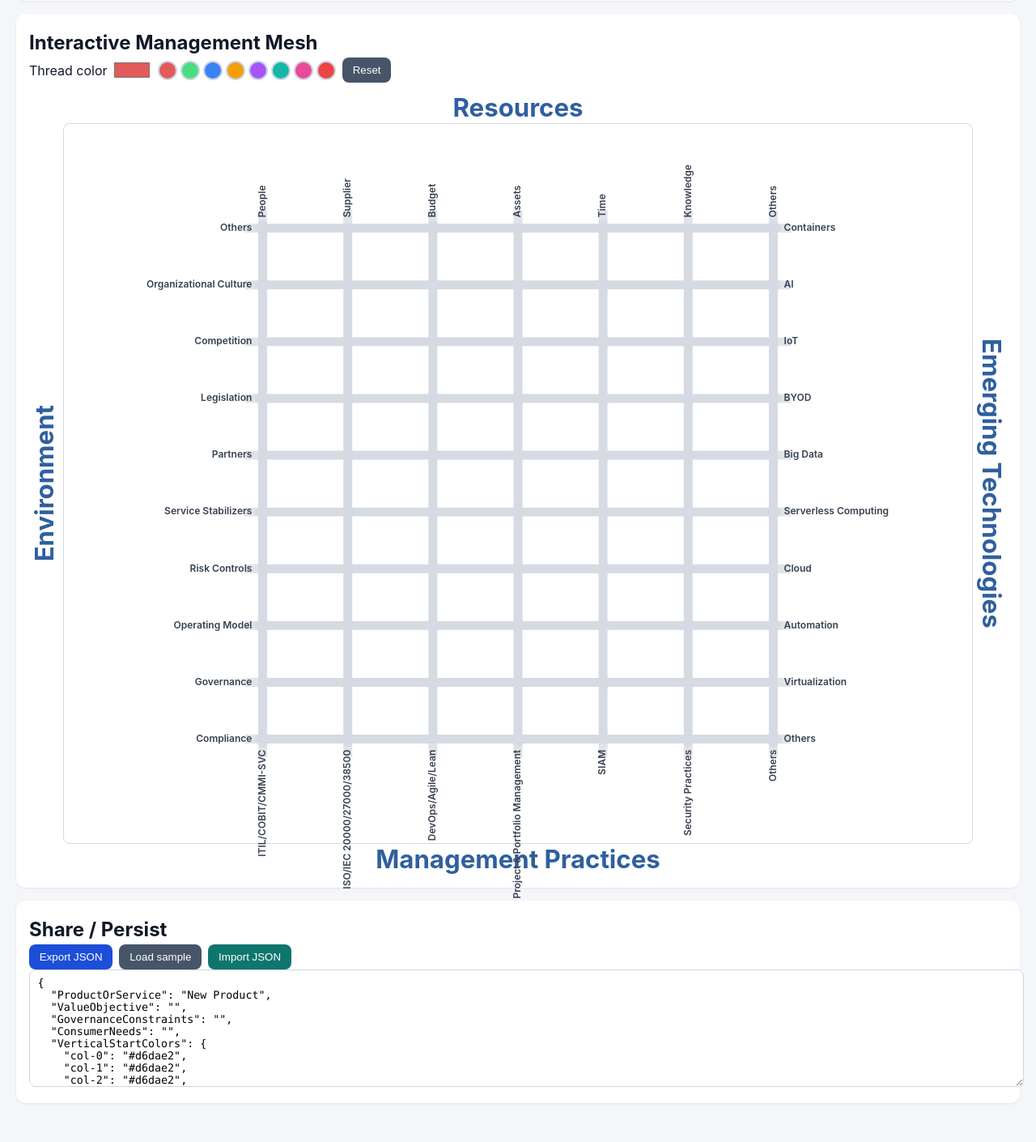
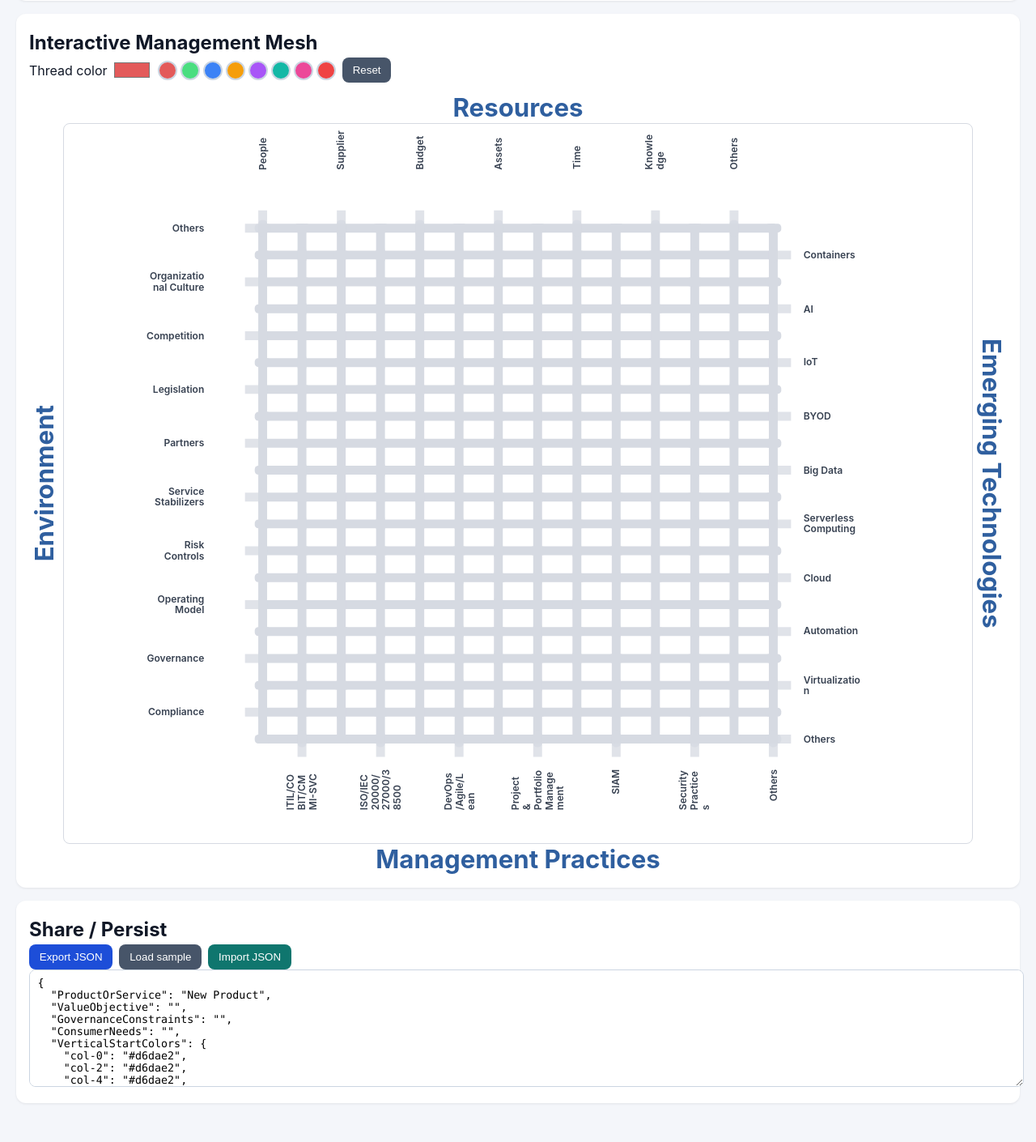
Before and after one commit to enijburg/ManagementMesh, an ASP.NET Core app: page / in a window 1280 px wide. Shown: the part 237-1647 px from the top of the page at 81% size. Run offline with ASP.NET Core 8, Linux system fonts and the light colour scheme.

Commit message:
Split shared mesh threads into per-label lanes with wrapping labels
Agent-Logs-Url: https://github.com/enijburg/ManagementMesh/sessions/394c6abf-aab9-43be-a299-8da8c73cef02

Co-authored-by: enijburg <26871632+enijburg@users.noreply.github.com>

```diff
--- a/src/ManagementMesh.Editor/Pages/Index.razor
+++ b/src/ManagementMesh.Editor/Pages/Index.razor
@@ -64,12 +64,19 @@
                 @for (var col = ColorColStart; col <= ColorColEnd; col++)
                 {
                     var key = ColumnKey(col);
+                    if (IsTopColumn(col))
+                    {
+                        // Top-label lane: thread originates at the top edge, protrudes into the top label area.
                         var startStop = Document.VerticalStartStops.GetValueOrDefault(key, VertStartInactive);
                         if (startStop >= ColorRowStart)
                         {
                             var color = Document.VerticalStartColors.GetValueOrDefault(key, DefaultColor);
                             @((MarkupString)$"<path d=\"{VertStartPath(X(col), MeshStartY - LaneProtrusion, Y(startStop))}\" fill=\"{color}\" fill-opacity=\"{Fmt(ThreadOpacity)}\" />")
                         }
+                    }
+                    else
+                    {
+                        // Bottom-label lane: thread originates at the bottom edge, protrudes into the bottom label area.
                         var endStop = Document.VerticalEndStops.GetValueOrDefault(key, VertEndInactive);
                         if (endStop <= ColorRowEnd)
                         {
@@ -77,21 +84,30 @@
                             @((MarkupString)$"<path d=\"{VertEndPath(X(col), MeshEndY + LaneProtrusion, Y(endStop))}\" fill=\"{color}\" fill-opacity=\"{Fmt(ThreadOpacity)}\" />")
                         }
                     }
+                }
 
                 @for (var row = ColorRowStart; row <= ColorRowEnd; row++)
                 {
                     var key = RowKey(row);
+                    if (IsLeftRow(row))
+                    {
+                        // Left-label lane: thread originates at the left edge, protrudes into the left label area.
                         var startStop = Document.HorizontalStartStops.GetValueOrDefault(key, HorizStartInactive);
                         if (startStop >= ColorColStart)
                         {
                             var color = Document.HorizontalStartColors.GetValueOrDefault(key, DefaultColor);
                             @((MarkupString)$"<path d=\"{HorizStartPath(MeshStartX - LaneProtrusion, X(startStop), Y(row))}\" fill=\"{color}\" fill-opacity=\"{Fmt(ThreadOpacity)}\" />")
                         }
+                    }
+                    else
+                    {
+                        // Right-label lane: thread originates at the right edge, protrudes into the right label area.
                         var endStop = Document.HorizontalEndStops.GetValueOrDefault(key, HorizEndInactive);
                         if (endStop <= ColorColEnd)
                         {
                             var color = Document.HorizontalEndColors.GetValueOrDefault(key, DefaultColor);
                             @((MarkupString)$"<path d=\"{HorizEndPath(MeshEndX + LaneProtrusion, X(endStop), Y(row))}\" fill=\"{color}\" fill-opacity=\"{Fmt(ThreadOpacity)}\" />")
+                        }
                     }
                 }
 
@@ -143,61 +159,101 @@
                 @for (var col = ColorColStart; col <= ColorColEnd; col++)
                 {
                     var c = col;
+                    if (IsTopColumn(c))
+                    {
                         <line class="drag-handle" x1="@X(c)" y1="@(MeshStartY - HitBand)" x2="@X(c)" y2="@MeshStartY" stroke="transparent" stroke-width="36"
                               @onpointerdown="() => BeginDrag(ThreadAxis.Vertical, c, ThreadOrigin.Start)" />
                     }
-
-                @for (var col = ColorColStart; col <= ColorColEnd; col++)
+                    else
                     {
-                    var c = col;
                         <line class="drag-handle" x1="@X(c)" y1="@MeshEndY" x2="@X(c)" y2="@(MeshEndY + HitBand)" stroke="transparent" stroke-width="36"
                               @onpointerdown="() => BeginDrag(ThreadAxis.Vertical, c, ThreadOrigin.End)" />
+                    }
                 }
 
                 @for (var row = ColorRowStart; row <= ColorRowEnd; row++)
                 {
                     var r = row;
+                    if (IsLeftRow(r))
+                    {
                         <line class="drag-handle" x1="@(MeshStartX - HitBand)" y1="@Y(r)" x2="@MeshStartX" y2="@Y(r)" stroke="transparent" stroke-width="36"
                               @onpointerdown="() => BeginDrag(ThreadAxis.Horizontal, r, ThreadOrigin.Start)" />
                     }
-
-                @for (var row = ColorRowStart; row <= ColorRowEnd; row++)
+                    else
                     {
-                    var r = row;
                         <line class="drag-handle" x1="@MeshEndX" y1="@Y(r)" x2="@(MeshEndX + HitBand)" y2="@Y(r)" stroke="transparent" stroke-width="36"
                               @onpointerdown="() => BeginDrag(ThreadAxis.Horizontal, r, ThreadOrigin.End)" />
+                    }
                 }
 
                 @for (var col = 0; col < VerticalCount; col++)
                 {
-                    var lx = (int)X(col);
-                    var topY = (int)TopLabelY;
-                    var topLabel = col < Resources.Length ? Resources[col] : string.Empty;
-                    @((MarkupString)$"<text class=\"mesh-label-text\" transform=\"translate({lx} {topY}) rotate(-90)\" text-anchor=\"start\" dominant-baseline=\"middle\">{System.Net.WebUtility.HtmlEncode(topLabel)}</text>")
+                    if (IsTopColumn(col))
+                    {
+                        var idx = TopIndex(col);
+                        if (idx < Resources.Length)
+                        {
+                            var label = Resources[idx];
+                            var boxX = X(col) - StepX;
+                            var boxW = StepX * 2;
+                            var boxH = SvgLabelSpace - LabelGap - LaneProtrusion;
+                            <foreignObject x="@Fmt(boxX)" y="0" width="@Fmt(boxW)" height="@Fmt(boxH)">
+                                <div xmlns="http://www.w3.org/1999/xhtml" class="mesh-label-wrap mesh-label-top">
+                                    <div class="mesh-label-inner">@label</div>
+                                </div>
+                            </foreignObject>
                         }
-
-                @for (var col = 0; col < VerticalCount; col++)
+                    }
+                    else
                     {
-                    var lx = (int)X(col);
-                    var botY = (int)BottomLabelY;
-                    var botLabel = col < ManagementPractices.Length ? ManagementPractices[col] : string.Empty;
-                    @((MarkupString)$"<text class=\"mesh-label-text\" transform=\"translate({lx} {botY}) rotate(-90)\" text-anchor=\"end\" dominant-baseline=\"middle\">{System.Net.WebUtility.HtmlEncode(botLabel)}</text>")
+                        var idx = BottomIndex(col);
+                        if (idx < ManagementPractices.Length)
+                        {
+                            var label = ManagementPractices[idx];
+                            var boxX = X(col) - StepX;
+                            var boxW = StepX * 2;
+                            var boxH = SvgLabelSpace - LabelGap - LaneProtrusion;
+                            var boxY = MeshEndY + LabelGap + LaneProtrusion;
+                            <foreignObject x="@Fmt(boxX)" y="@Fmt(boxY)" width="@Fmt(boxW)" height="@Fmt(boxH)">
+                                <div xmlns="http://www.w3.org/1999/xhtml" class="mesh-label-wrap mesh-label-bottom">
+                                    <div class="mesh-label-inner">@label</div>
+                                </div>
+                            </foreignObject>
+                        }
+                    }
                 }
 
                 @for (var row = 0; row < HorizontalCount; row++)
                 {
-                    var ly = (int)Y(row);
-                    var lx = (int)LeftLabelX;
-                    var leftLabel = row < Environment.Length ? Environment[row] : string.Empty;
-                    @((MarkupString)$"<text class=\"mesh-label-text\" x=\"{lx}\" y=\"{ly}\" text-anchor=\"end\" dominant-baseline=\"middle\">{System.Net.WebUtility.HtmlEncode(leftLabel)}</text>")
+                    if (IsLeftRow(row))
+                    {
+                        var idx = LeftIndex(row);
+                        if (idx < Environment.Length)
+                        {
+                            var label = Environment[idx];
+                            var boxY = Y(row) - StepY;
+                            var boxH = StepY * 2;
+                            var boxW = SvgHLabelSpace - LabelGap - LaneProtrusion;
+                            <foreignObject x="0" y="@Fmt(boxY)" width="@Fmt(boxW)" height="@Fmt(boxH)">
+                                <div xmlns="http://www.w3.org/1999/xhtml" class="mesh-label-wrap mesh-label-left">@label</div>
+                            </foreignObject>
                         }
-
-                @for (var row = 0; row < HorizontalCount; row++)
+                    }
+                    else
                     {
-                    var ly = (int)Y(row);
-                    var rx = (int)RightLabelX;
-                    var rightLabel = row < EmergingTechnologies.Length ? EmergingTechnologies[row] : string.Empty;
-                    @((MarkupString)$"<text class=\"mesh-label-text\" x=\"{rx}\" y=\"{ly}\" text-anchor=\"start\" dominant-baseline=\"middle\">{System.Net.WebUtility.HtmlEncode(rightLabel)}</text>")
+                        var idx = RightIndex(row);
+                        if (idx < EmergingTechnologies.Length)
+                        {
+                            var label = EmergingTechnologies[idx];
+                            var boxY = Y(row) - StepY;
+                            var boxH = StepY * 2;
+                            var boxW = SvgHLabelSpace - LabelGap - LaneProtrusion;
+                            var boxX = MeshEndX + LabelGap + LaneProtrusion;
+                            <foreignObject x="@Fmt(boxX)" y="@Fmt(boxY)" width="@Fmt(boxW)" height="@Fmt(boxH)">
+                                <div xmlns="http://www.w3.org/1999/xhtml" class="mesh-label-wrap mesh-label-right">@label</div>
+                            </foreignObject>
+                        }
+                    }
                 }
             </svg>
         </div>
@@ -236,8 +292,23 @@
 
     private static int SvgTotalHeight => SvgSize + 2 * SvgLabelSpace;
     private static int SvgTotalWidth => SvgSize + 2 * SvgHLabelSpace;
-    private static int VerticalCount => Math.Max(Resources.Length, ManagementPractices.Length);
-    private static int HorizontalCount => Math.Max(Environment.Length, EmergingTechnologies.Length);
+
+    // Each label owns its own lane. Top- and bottom-label lanes alternate across the columns;
+    // left- and right-label lanes alternate across the rows. Even indices are top/left lanes,
+    // odd indices are bottom/right lanes.
+    private static int TopCount => Resources.Length;
+    private static int BottomCount => ManagementPractices.Length;
+    private static int LeftCount => Environment.Length;
+    private static int RightCount => EmergingTechnologies.Length;
+    private static int VerticalCount => TopCount + BottomCount;
+    private static int HorizontalCount => LeftCount + RightCount;
+
+    private static bool IsTopColumn(int col) => col % 2 == 0;
+    private static bool IsLeftRow(int row) => row % 2 == 0;
+    private static int TopIndex(int col) => col / 2;
+    private static int BottomIndex(int col) => col / 2;
+    private static int LeftIndex(int row) => row / 2;
+    private static int RightIndex(int row) => row / 2;
 
     private static int ColorColStart => 0;
     private static int ColorColEnd => VerticalCount - 1;
@@ -284,19 +355,35 @@
         for (var col = 0; col < VerticalCount; col++)
         {
             var key = ColumnKey(col);
+            if (IsTopColumn(col))
+            {
+                // Top-label lane: only a Start (top-origin) thread exists.
                 doc.VerticalStartColors[key] = DefaultColor;
-            doc.VerticalStartStops[key]  = ColorRowStart;   // stub visible at top boundary by default
-            doc.VerticalEndColors[key]   = DefaultColor;
-            doc.VerticalEndStops[key]    = ColorRowEnd;     // stub visible at bottom boundary by default
+                doc.VerticalStartStops[key]  = ColorRowStart;
+            }
+            else
+            {
+                // Bottom-label lane: only an End (bottom-origin) thread exists.
+                doc.VerticalEndColors[key] = DefaultColor;
+                doc.VerticalEndStops[key]  = ColorRowEnd;
+            }
         }
 
         for (var row = 0; row < HorizontalCount; row++)
         {
             var key = RowKey(row);
+            if (IsLeftRow(row))
+            {
+                // Left-label lane: only a Start (left-origin) thread exists.
                 doc.HorizontalStartColors[key] = DefaultColor;
-            doc.HorizontalStartStops[key]  = ColorColStart; // stub visible at left boundary by default
-            doc.HorizontalEndColors[key]   = DefaultColor;
-            doc.HorizontalEndStops[key]    = ColorColEnd;   // stub visible at right boundary by default
+                doc.HorizontalStartStops[key]  = ColorColStart;
+            }
+            else
+            {
+                // Right-label lane: only an End (right-origin) thread exists.
+                doc.HorizontalEndColors[key] = DefaultColor;
+                doc.HorizontalEndStops[key]  = ColorColEnd;
+            }
         }
 
         return doc;
@@ -472,14 +559,21 @@
     {
         Document = SeedDocument();
 
-        Document.VerticalStartColors[ColumnKey(2)] = "#e35a5a";
-        Document.VerticalStartStops[ColumnKey(2)]  = 5;
+        // Resources[0] = "People" lives on the even column 0 (top lane).
+        Document.VerticalStartColors[ColumnKey(0)] = "#e35a5a";
+        Document.VerticalStartStops[ColumnKey(0)]  = 5;
 
-        Document.VerticalStartColors[ColumnKey(3)] = "#e35a5a";
-        Document.VerticalStartStops[ColumnKey(3)]  = 3;
+        // Resources[2] = "Budget" lives on the even column 4 (top lane).
+        Document.VerticalStartColors[ColumnKey(4)] = "#e35a5a";
+        Document.VerticalStartStops[ColumnKey(4)]  = 3;
 
-        Document.HorizontalEndColors[RowKey(1)] = "#e35a5a";
-        Document.HorizontalEndStops[RowKey(1)]  = 4;
+        // ManagementPractices[1] = "ISO/IEC..." lives on the odd column 3 (bottom lane).
+        Document.VerticalEndColors[ColumnKey(3)] = "#f59e0b";
+        Document.VerticalEndStops[ColumnKey(3)]  = 4;
+
+        // EmergingTechnologies[1] = "AI" lives on the odd row 3 (right lane).
+        Document.HorizontalEndColors[RowKey(3)] = "#3b82f6";
+        Document.HorizontalEndStops[RowKey(3)]  = 4;
 
         ExportJson();
     }
--- a/src/ManagementMesh.Editor/wwwroot/css/app.css
+++ b/src/ManagementMesh.Editor/wwwroot/css/app.css
@@ -120,6 +120,67 @@ textarea {
   pointer-events: none;
 }
 
+/* Label wrappers rendered inside <foreignObject>. They keep the current orientation
+   (top/bottom labels read bottom-to-top, left/right read left-to-right) but wrap onto
+   multiple lines when a label gets too long. */
+.mesh-label-wrap {
+  width: 100%;
+  height: 100%;
+  display: flex;
+  box-sizing: border-box;
+  font-size: 11px;
+  font-weight: 600;
+  color: #374151;
+  font-family: Inter, system-ui, -apple-system, Segoe UI, Roboto, sans-serif;
+  line-height: 1.15;
+  overflow: hidden;
+  user-select: none;
+  pointer-events: none;
+  word-break: break-word;
+  overflow-wrap: anywhere;
+}
+
+.mesh-label-top,
+.mesh-label-bottom {
+  justify-content: center;
+}
+
+.mesh-label-top {
+  align-items: flex-end;
+  padding-bottom: 2px;
+}
+
+.mesh-label-bottom {
+  align-items: flex-start;
+  padding-top: 2px;
+}
+
+.mesh-label-top .mesh-label-inner,
+.mesh-label-bottom .mesh-label-inner {
+  writing-mode: vertical-rl;
+  transform: rotate(180deg);
+  max-width: 100%;
+  max-height: 100%;
+  text-align: left;
+  line-height: 1.15;
+  word-break: break-word;
+  overflow-wrap: anywhere;
+}
+
+.mesh-label-left {
+  align-items: center;
+  justify-content: flex-end;
+  text-align: right;
+  padding-right: 2px;
+}
+
+.mesh-label-right {
+  align-items: center;
+  justify-content: flex-start;
+  text-align: left;
+  padding-left: 2px;
+}
+
 .mesh-canvas {
   grid-area: mesh;
   background: #ffffff;
```
Lines whose indentation alone changed are shown as unchanged.
